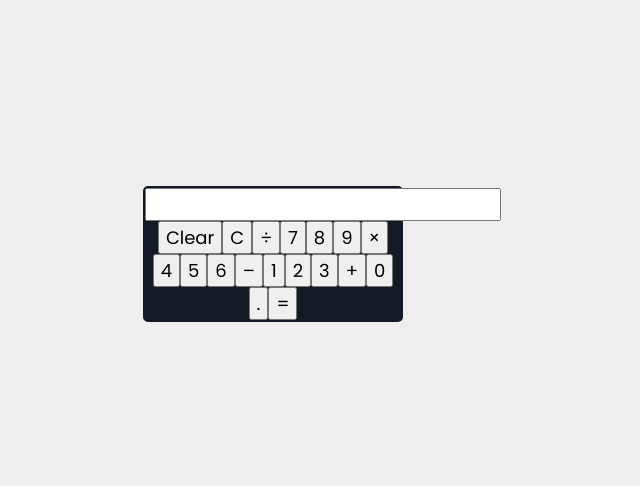
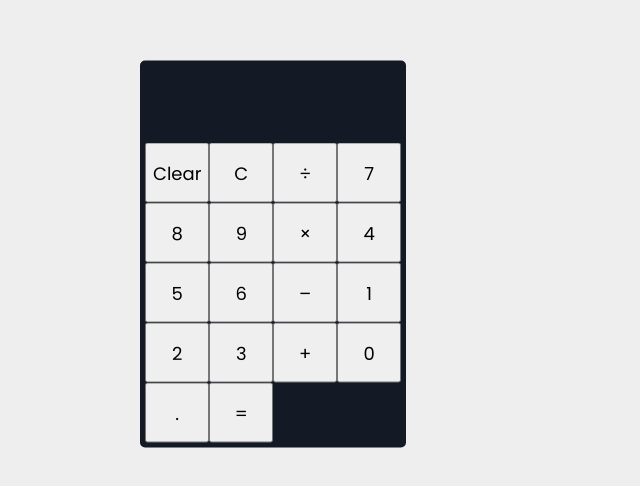
Before and after one commit to NaNshekhar04/calculator-via-react, a React (Create React App) app: page / in a window 1280 px wide. Shown: the part 146-632 px from the top of the page, without its empty margins (367-1007 px from the left). Built offline with nearby package versions, Linux system fonts and the light colour scheme; a web font is replaced by a local one.

Commit message:
Positioning up our keypad via grid layouts !

```diff
--- a/src/App.js
+++ b/src/App.js
@@ -10,7 +10,7 @@ function App() {
         <form>
           <input type="text" value={result} />
         </form>
-        <div className="keypads">
+        <div className="keypad">
           <button>Clear</button>
           <button>C</button>
           <button>&divide;</button>
--- a/src/index.css
+++ b/src/index.css
@@ -21,7 +21,21 @@ body{
   margin: 0 auto;
   width: 256px;
   text-align: center;
-  border: 2px solid #131a26;
+  border: 5px solid #131a26;
   background-color: #131a26;
   border-radius: 5px;
 }
+
+.keypad{
+  display: grid;
+  grid-template-columns: repeat(4, 1fr);
+  grid-auto-rows: minmax(60px, auto);
+}
+
+input[type="text"] {
+  height: 75px;
+  width: 250px;
+  background-color: #131a26;
+  border: 0px;
+  color: white;
+}
```
